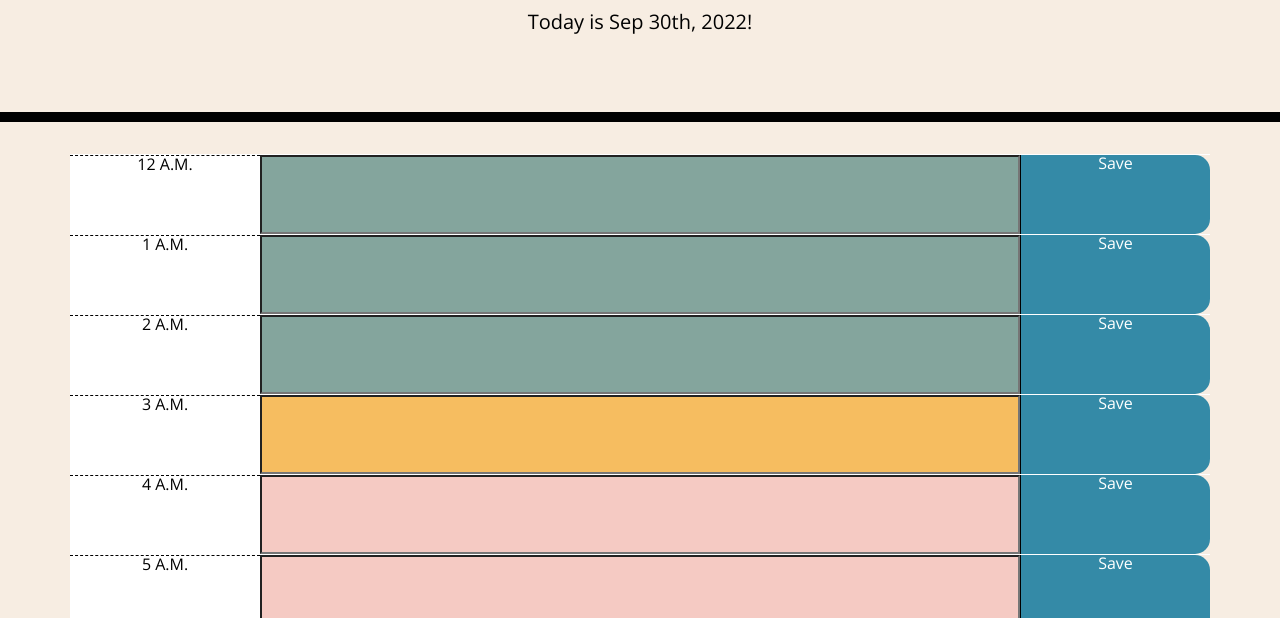
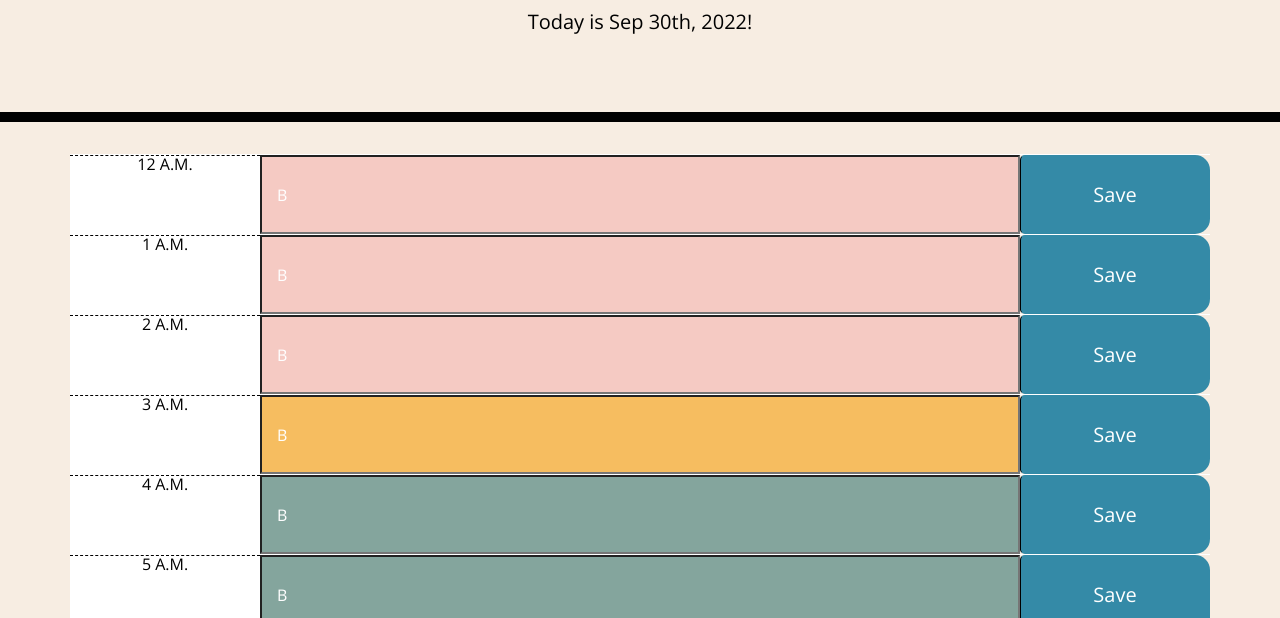
Before and after one commit to nambui17/Module-5-challenge, a plain HTML site: page index.html in a window 1280 px wide. Shown: the part 182-800 px from the top of the page. Drawn offline with nearby package versions, Linux system fonts and the light colour scheme.

Commit message:
Add Save button functionality

```diff
--- a/assets/js/script.js
+++ b/assets/js/script.js
@@ -11,7 +11,6 @@ var currentHour = today.hours();
 var contain = $('#plan');
 
 //This for loop should repeat 8 times for 8 hours in work day from 9:00 AM to 5:00 PM
-var time = 0;
 for (var i = 0; i < 25; i++) {
     // rowdiv inside for loop to reset every time
     var rowdiv = $('<div class = "row">');
@@ -23,21 +22,20 @@ for (var i = 0; i < 25; i++) {
     //for time column the rest is still 8/12 for smaller screens
     var textcol = $('<input class = "col-lg-8 textarea" type = "text"></input>');
     rowdiv.append(textcol);
-    var savecol = $('<div class = "col-lg-2 col-xs-1 saveBtn text-center"></div>');
+    var savecol = $('<button type = "button" class = "btn  btn-lg col-lg-2 col-xs-1 saveBtn text-center"></button>');
     savecol.text("Save");
     rowdiv.append(savecol);
     contain.append(rowdiv);
     //Set time for each box in 12 hour time
-    if (time > 0 && time < 12) {
-        timecol.text(time + " A.M.");
-    } else if (time == 12) {
-        timecol.text(time + " P.M.");
-    } else if (time == 0) {
-        timecol.text(time + 12 + " A.M.")
+    if (i > 0 && i < 12) {
+        timecol.text(i + " A.M.");
+    } else if (i == 12) {
+        timecol.text(i + " P.M.");
+    } else if (i == 0) {
+        timecol.text(i + 12 + " A.M.")
     } else {
-        timecol.text(time - 12 + " P.M.");
+        timecol.text(i - 12 + " P.M.");
     }
-    time += 1;
 }
 
 //Need a setInterval function to automatically update time as time passes and then during this will update color
@@ -52,11 +50,11 @@ function colorCode() {
         //If current hour is passed, has yet to pass, or current hour, the if else statement will color code
         contain.children().eq(i).addClass
         if (currentHour < i) {
-            contain.children().eq(i).children().eq(1).addClass("past");
+            contain.children().eq(i).children().eq(1).addClass("future");
         } else if (currentHour == i) {
             contain.children().eq(i).children().eq(1).addClass("present");
         } else {
-            contain.children().eq(i).children().eq(1).addClass("future");
+            contain.children().eq(i).children().eq(1).addClass("past");
         }
     }
 }
@@ -64,3 +62,21 @@ function colorCode() {
 
 //Call the function at webpage load
 colorCode();
+
+//Save button functionality takes time as string as key and then the input value of text box as value
+var save = $('button');
+save.click(function() {
+    var plan = $(this).siblings("input").val();
+    var t = $(this).siblings("div").text();
+    localStorage.setItem(t,plan);
+})
+
+//populate text boxes with local storage data
+// use localStorage.getItem("key") to get value of that key and on load of page will keep local storage data
+function load() {
+    for (var i=0;i<25;i++) {
+        contain.children().eq(i).children().eq(1).val("B");
+    }
+}
+
+load();
--- a/index.html
+++ b/index.html
@@ -33,8 +33,6 @@
   </div>
 
   <script src="./assets/js/script.js"></script>
-  <script src="https://code.jquery.com/jquery-3.4.1.min.js"></script>
-  <script src="https://cdnjs.cloudflare.com/ajax/libs/moment.js/2.24.0/moment.min.js"></script>
 </body>
 
 </html>
```
